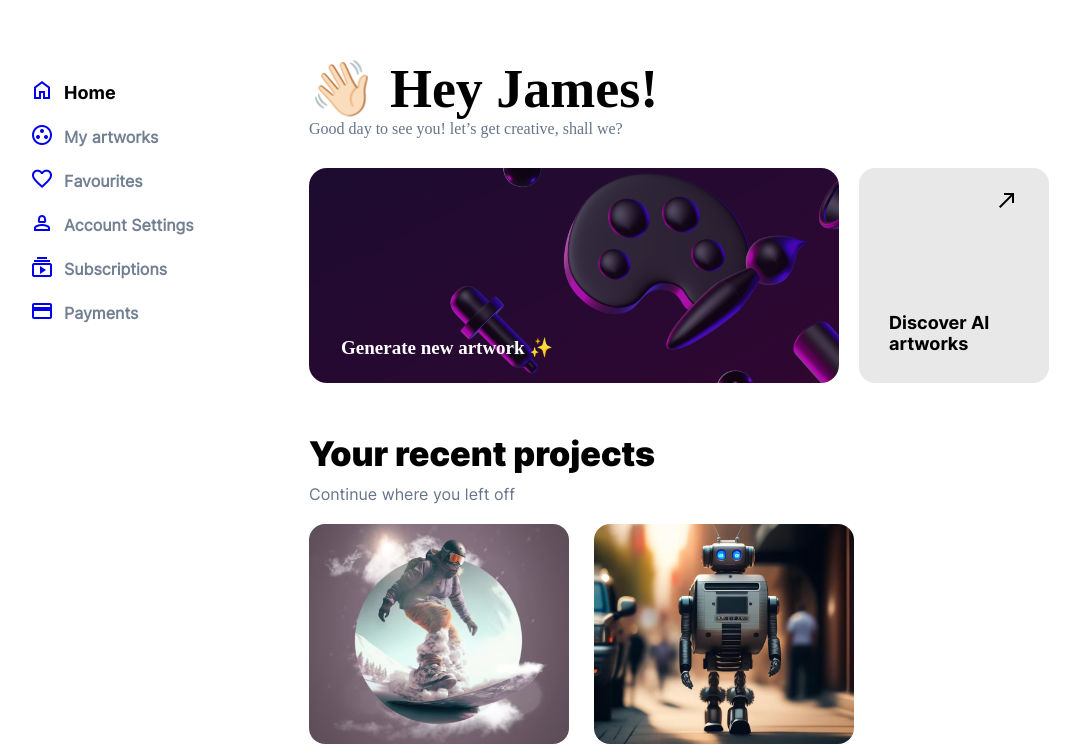
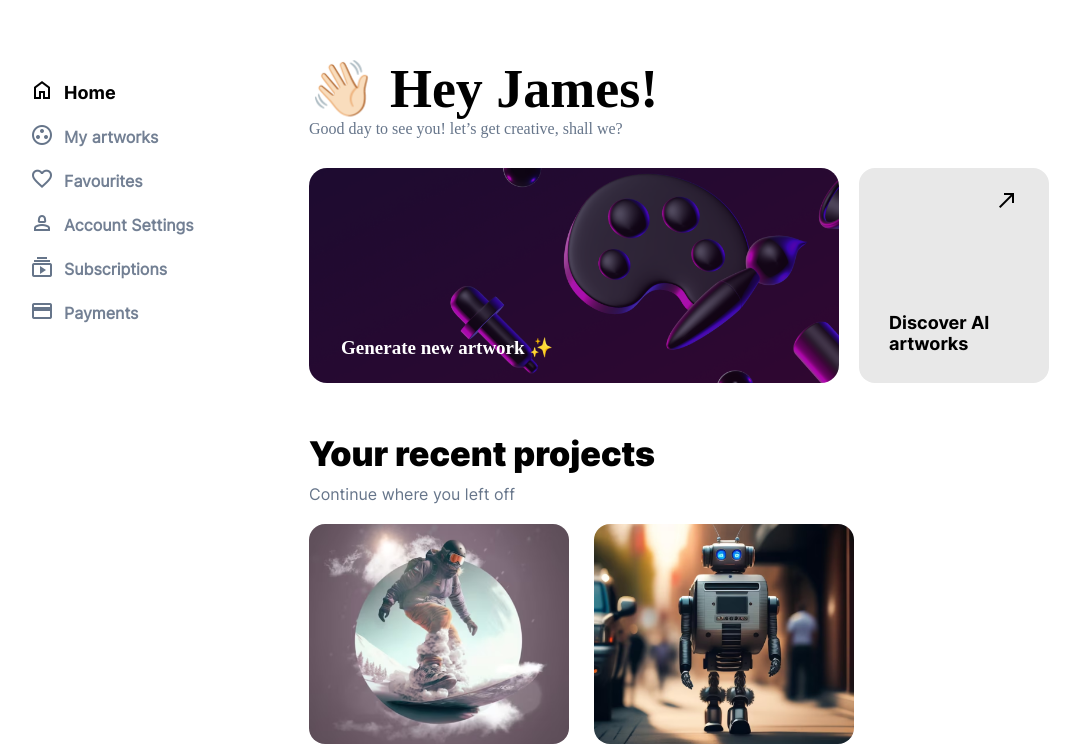
Before and after one commit to HariSunil/BerAI, a plain HTML site: page index.html in a window 1280 px wide. Shown: the part 68-814 px from the top of the page, without its empty margins (51-1135 px from the left). Drawn offline with nearby package versions, Linux system fonts and the light colour scheme; a web font is replaced by a local one.

Commit message:
updated changes

```diff
--- a/index.html
+++ b/index.html
@@ -37,22 +37,22 @@
                                         <div class="sidebar">
                                                 <div class="sidebar-menu">
                                                         <div class="link1">
-                                                            <a href="#" a1="a1 menu"><span class="material-symbols-outlined">home</span><div id="m1">Home</div></a>
+                                                            <a href="#" id="a1 menu"><span class="material-symbols-outlined menu">home</span><div id="m1">Home</div></a>
                                                         </div>
                                                         <div class="link2">
-                                                            <a href="#" id="a2 menu"><span class="material-symbols-outlined">group_work</span><div id="m2">My artworks</div></a>
+                                                            <a href="#" id="a2 menu"><span class="material-symbols-outlined menu1">group_work</span><div id="m2">My artworks</div></a>
                                                         </div>
                                                         <div class="link3">
-                                                            <a href="#" id="a3 menu"><span class="material-symbols-outlined">favorite</span><div id="m3">Favourites</div></a>
+                                                            <a href="#" id="a3 menu"><span class="material-symbols-outlined menu1">favorite</span><div id="m3">Favourites</div></a>
                                                         </div>
                                                         <div class="link4">
-                                                            <a href="#" id="a4 menu "><span class="material-symbols-outlined">person_2</span><div id="m4">Account Settings</div></a>
+                                                            <a href="#" id="a4 menu "><span class="material-symbols-outlined menu1">person_2</span><div id="m4">Account Settings</div></a>
                                                         </div>
                                                         <div class="link5">
-                                                            <a href="#" id="a5 menu"><span class="material-symbols-outlined">subscriptions</span><div id="m5">Subscriptions</div></a>
+                                                            <a href="#" id="a5 menu"><span class="material-symbols-outlined menu1">subscriptions</span><div id="m5">Subscriptions</div></a>
                                                         </div>
                                                         <div class="link6">
-                                                            <a href="#" id="a6 menu"><span class="material-symbols-outlined">credit_card</span><div id="m6">Payments</div></a>
+                                                            <a href="#" id="a6 menu"><span class="material-symbols-outlined menu1">credit_card</span><div id="m6">Payments</div></a>
                                                         </div>
                                                     </div>
                                               </div>
--- a/style.css
+++ b/style.css
@@ -93,6 +93,12 @@
 .menulink:hover{
     color:#fff;
     background-color: #000;
+}
+.menu{
+    color: #000;
+}
+.menu1{
+    color:#66758a;
 }
 .profile-img img{
      width:37px;
```
